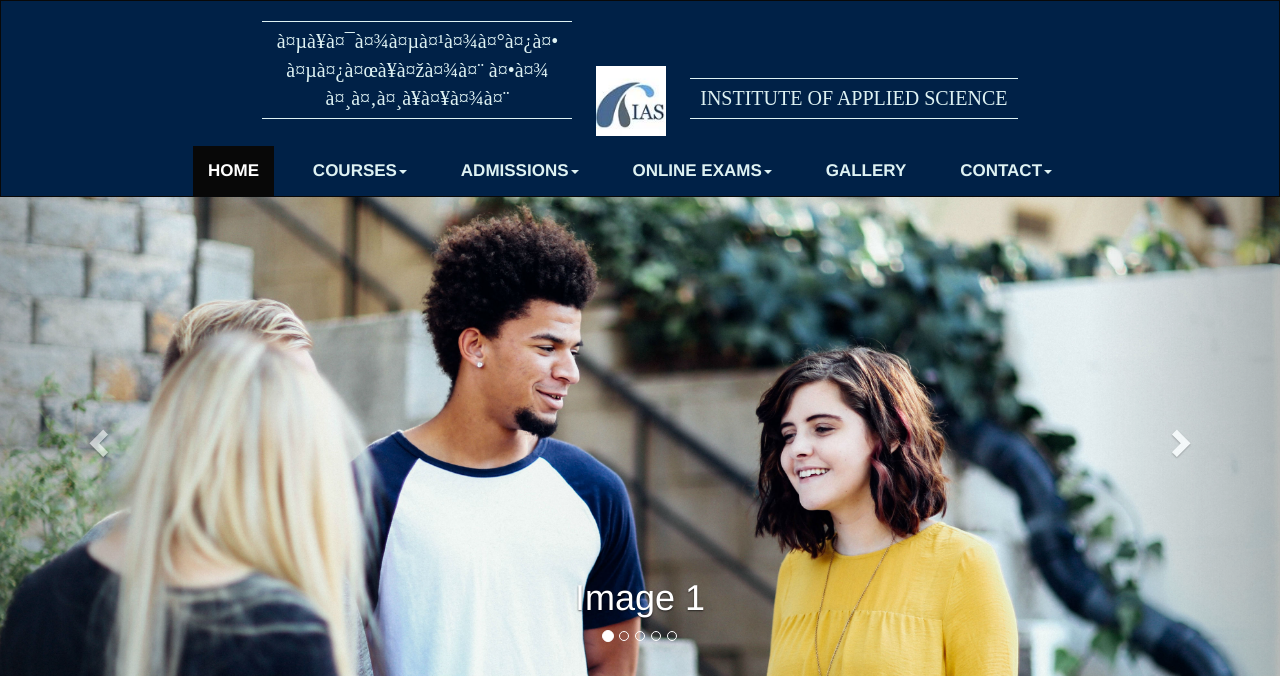
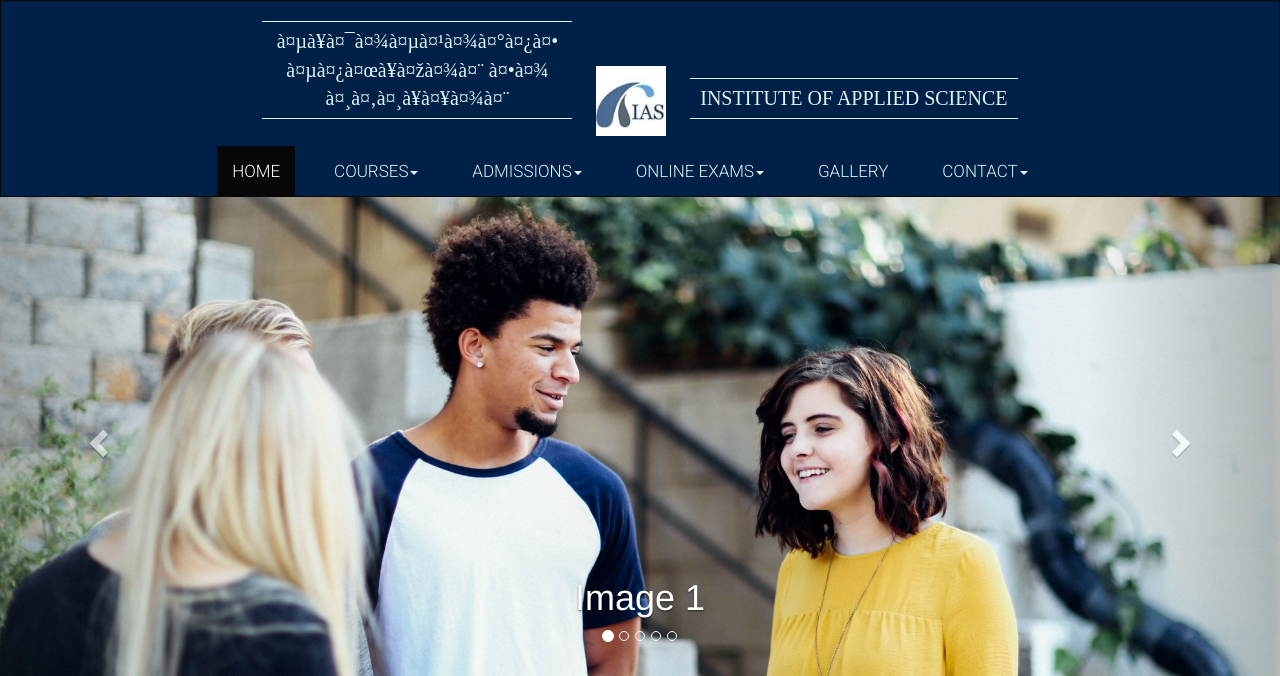
Before and after one commit to prince737/IAS-Academic, a PHP site: page / in a window 1280 px wide. Shown: the top 676 px of the page. Run offline with PHP 8.4, Linux system fonts and the light colour scheme.

Commit message:
Minor Upgrades to Homepage

```diff
--- a/Css/home.css
+++ b/Css/home.css
@@ -14,7 +14,8 @@
 .nav.navbar-nav li a {
     color: #DEF2F3;
     font-size: 17px;
-    font-weight: bold;
+    font-family: 'Roboto', sans-serif;
+	font-weight: 300;
 }
 
 .nav.navbar-nav li a:hover {
--- a/index.html
+++ b/index.html
@@ -51,7 +51,7 @@
 							<li><a tabindex="-1" href="#">MADHYAMIK</a></li>
 							<li><a tabindex="-1" href="#">HS (WBCHSE)</a></li>
 							<li><a tabindex="-1" href="#">GATE</a></li>
-							<li><a tabindex="-1" href="#">NET/PSU/IES</a></li>
+							<li><a tabindex="-1" href="#">NET / PSU / IES</a></li>
 							<li><a tabindex="-1" href="#">COMPUTER TRAINING</a></li>
 							<li><a tabindex="-1" href="#">INDUSTRIAL TRAINING</a></li>
 							<li><a tabindex="-1" href="#">RESEARCH</a></li>
@@ -64,7 +64,7 @@
 
 							<li><a tabindex="-1" href="#">ADMISSION PROCESS</a></li>
 							<li><a tabindex="-1" href="#">DIRECT ADMISSION</a></li>
-							<li><a tabindex="-1" href="#">SCHOLARCHIP ENTRANCE TEST (SET)</a></li>
+							<li><a tabindex="-1" href="#">SCHOLARSHIP ENTRANCE TEST (SET)</a></li>
 							<li><a tabindex="-1" href="#">PROVISIONAL ADMISSION</a></li>
 
 						</ul>
```
